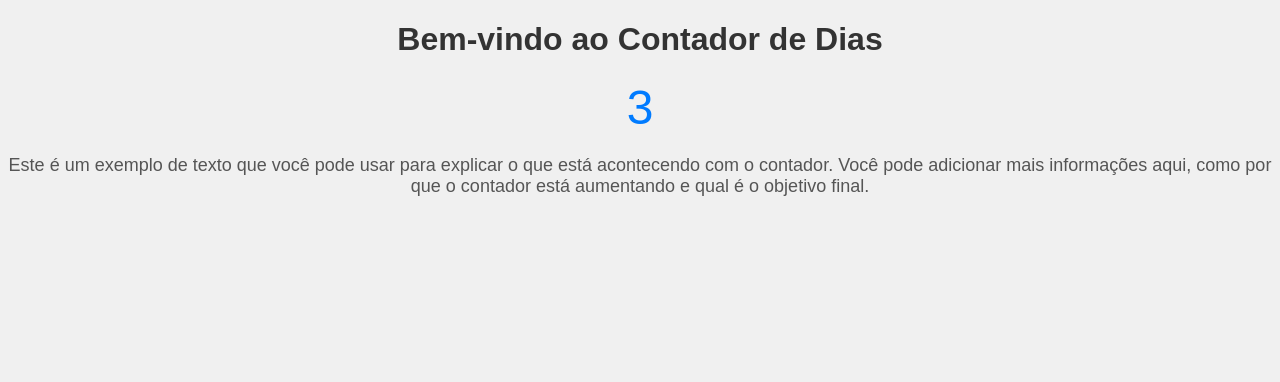
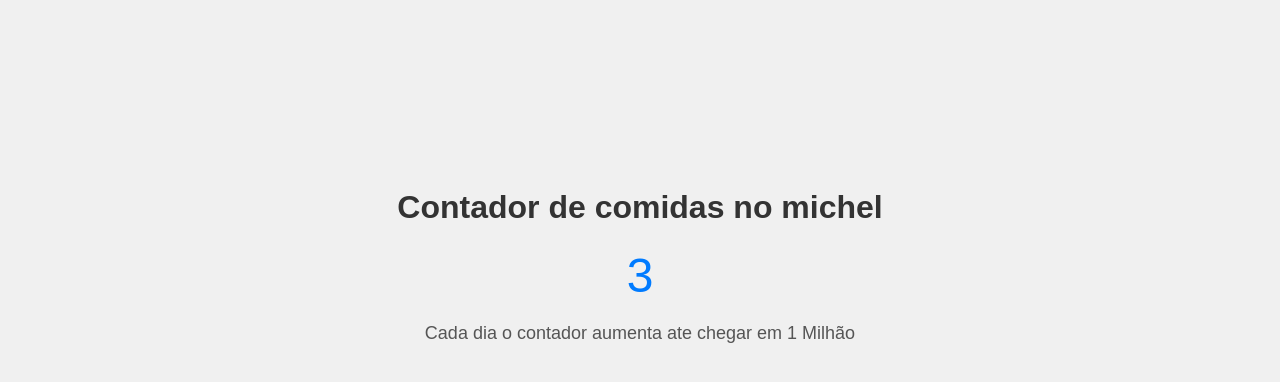
Before and after one commit to ByfRoots/michel, a plain HTML site: page index.html in a window 1280 px wide. Drawn offline with Linux system fonts and the light colour scheme.

Commit message:
update index.html

```diff
--- a/index.html
+++ b/index.html
@@ -4,6 +4,9 @@
 <title>Contador de Dias</title>
 <style>
 body {
+    display: block;
+    -webkit-box-align: center;
+    padding-top: 10rem;
   font-family: sans-serif;
   text-align: center;
   background-color: #f0f0f0;
@@ -25,13 +28,12 @@ p {
 </head>
 <body>
 
-<h1>Bem-vindo ao Contador de Dias</h1>
+<h1>Contador de comidas no michel</h1>
 
 <div id="contador">0</div>
 
 <p>
-  Este é um exemplo de texto que você pode usar para explicar o que está acontecendo com o contador.
-  Você pode adicionar mais informações aqui, como por que o contador está aumentando e qual é o objetivo final.
+  Cada dia o contador aumenta ate chegar em 1 Milhão
 </p>
 
 <script>
```
Also changed, not shown: style.css (added).
